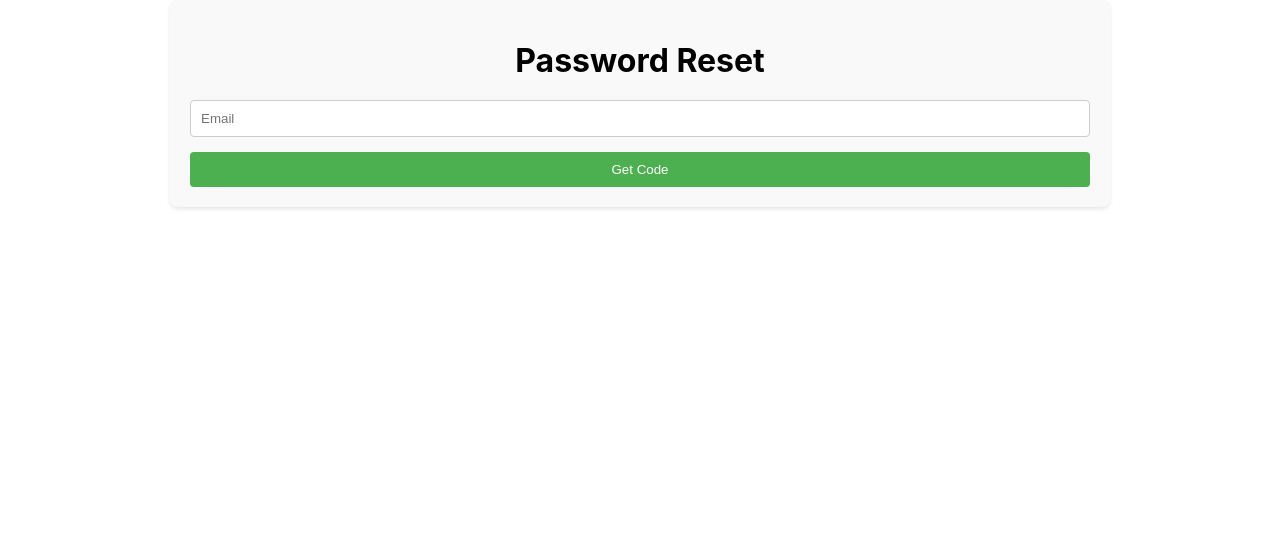
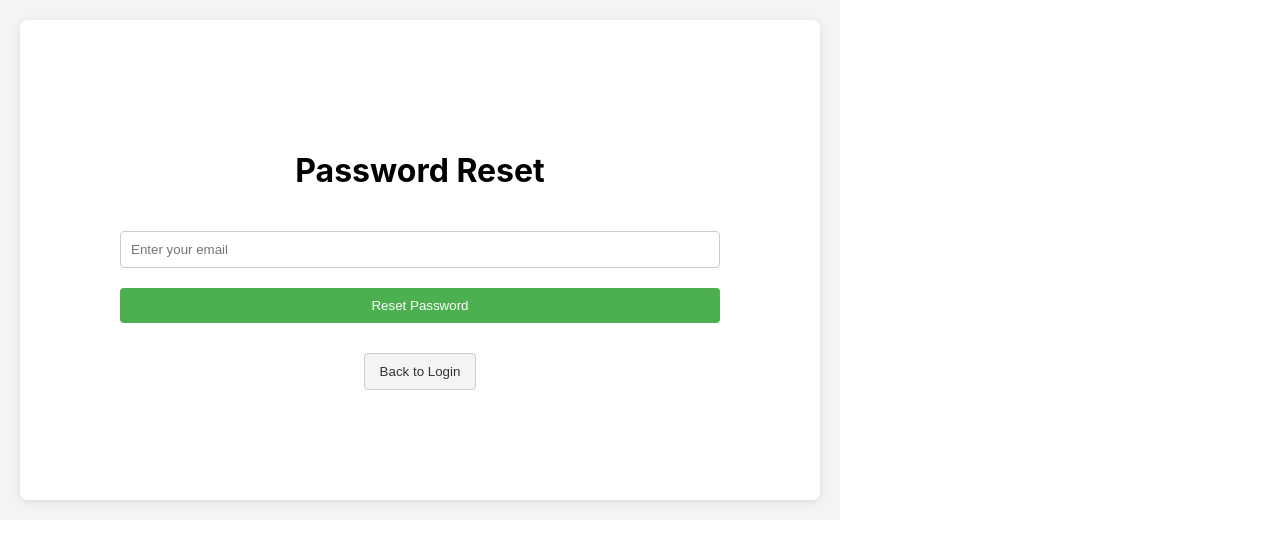
Before and after one commit to TS29TR21/Front-end, a React (Create React App) app in the folder frontend-bananaboat/: page /reset-password-page in a window 1280 px wide. Shown: the top 548 px of the page. Built offline with nearby package versions, Linux system fonts and the light colour scheme.

Commit message:
Update page navigation.

```diff
--- a/frontend-bananaboat/src/components/home.js
+++ b/frontend-bananaboat/src/components/home.js
@@ -64,6 +64,8 @@ const Home = () => {
         return <ResourceReport />;
       case "update-user-role":
         return <UpdateUserRole />;
+      default:
+      return <h2>Welcome to Share2Teach</h2>;
     }
   };
 
@@ -142,14 +144,6 @@ const Home = () => {
                 Self-Directed Learning
               </button>
 
-            </li>
-            <li style={styles.sidebarListItem}>
-              <button
-                style={styles.link}
-                onClick={() => setActiveSection("reset-password")}
-              >
-                Password Reset
-              </button>
             </li>
             <li style={styles.sidebarListItem}>
               <button
--- a/frontend-bananaboat/src/components/login.js
+++ b/frontend-bananaboat/src/components/login.js
@@ -1,4 +1,5 @@
 import React, { useState } from "react";
+import PasswordReset from "./reset-password.js";
 
 const Login = () => {
   // Manage form state
@@ -6,6 +7,9 @@ const Login = () => {
     username_or_email: "",
     password: "",
   });
+
+  // Manage section state
+  const [activeSection, setActiveSection] = useState("login");
 
   // Handle form input change
   const handleInputChange = (e) => {
@@ -23,13 +27,20 @@ const Login = () => {
     console.log("Form data:", formData);
   };
 
-  return (
-    <div style={styles.pageContainer}>
-      <main style={styles.mainContent}>
-        <header style={styles.header}>
-          <h1>Login</h1>
-        </header>
+  // Function to handle navigation to password reset
+  const handleForgotPasswordClick = () => {
+    setActiveSection("reset-password");
+  };
 
+  // Function to handle back navigation to login
+  const handleBackToLoginClick = () => {
+    setActiveSection("login");
+  };
+
+  // Render content based on the active section
+  const renderSectionContent = () => {
+    if (activeSection === "login") {
+      return (
         <form onSubmit={handleLoginSubmit} style={styles.form}>
           <div style={styles.formGroup}>
             <input
@@ -59,11 +70,34 @@ const Login = () => {
             />
           </div>
         </form>
+      );
+    } else if (activeSection === "reset-password") {
+      return <PasswordReset handleBackToLoginClick={handleBackToLoginClick} />;
+    }
+  };
 
-        <center>
-          <br />
-          <a href="/resetPasswordPage" style={styles.forgotPassword}>Forgot Password?</a>
-        </center>
+  return (
+    <div style={styles.pageContainer}>
+      <main style={styles.mainContent}>
+        <header style={styles.header}>
+          <h1>Login</h1>
+        </header>
+
+        {/* Render login form or password reset component */}
+        {renderSectionContent()}
+
+        {activeSection === "login" && (
+          <center>
+            <br />
+            <a
+              href="#"
+              onClick={handleForgotPasswordClick}
+              style={styles.forgotPassword}
+            >
+              Forgot Password?
+            </a>
+          </center>
+        )}
       </main>
     </div>
   );
@@ -73,7 +107,7 @@ const Login = () => {
 const styles = {
   pageContainer: {
     display: "flex",
-    height: "50vh",
+    height: "60vh",
     padding: "20px",
     backgroundColor: "#f4f4f4",
   },
@@ -130,6 +164,7 @@ const styles = {
   forgotPassword: {
     textDecoration: "none",
     color: "#4CAF50",
+    cursor: "pointer",
   },
 };
 
--- a/frontend-bananaboat/src/components/reset-password.js
+++ b/frontend-bananaboat/src/components/reset-password.js
@@ -1,117 +1,120 @@
-import React, { useState } from 'react';
+import React, { useState } from "react";
 
-// Password Reset Component
-const PasswordReset = () => {
-  const [email, setEmail] = useState('');
+const PasswordReset = ({ handleBackToLoginClick }) => {
+  const [email, setEmail] = useState("");
 
-  // Handle input change
-  const handleEmailChange = (e) => {
+  const handleInputChange = (e) => {
     setEmail(e.target.value);
   };
 
-  // Handle form submission for password reset
-  const handleSubmit = async (e) => {
+  const handleResetSubmit = (e) => {
     e.preventDefault();
-
-    // Perform form validation (e.g., check for empty email)
-    if (!email) {
-      alert("Please enter your email.");
-      return;
-    }
-
-    try {
-      const response = await fetch('resetPassword', {
-        method: 'POST',
-        headers: {
-          'Content-Type': 'application/json',
-          'X-CSRFToken': getCSRFToken(), // Adjust based on your CSRF token implementation
-        },
-        body: JSON.stringify({ email }),
-      });
-
-      if (response.ok) {
-        alert('A reset code has been sent to your email.');
-        // Optionally, redirect or reset form if necessary
-      } else {
-        alert('Failed to send reset code. Please try again.');
-      }
-    } catch (error) {
-      console.error('Error during password reset:', error);
-      alert('An error occurred while sending the reset code.');
-    }
-  };
-
-  // Function to get CSRF token
-  const getCSRFToken = () => {
-    return document.cookie
-      .split('; ')
-      .find(item => item.startsWith('csrftoken='))
-      ?.split('=')[1];
+    // Logic for handling password reset
+    console.log("Email for password reset:", email);
   };
 
   return (
-    <div style={styles.container}>
-      <h1 style={styles.title}>Password Reset</h1>
-      <form onSubmit={handleSubmit} style={styles.form}>
-        <div style={styles.inputGroup}>
+    <div style={styles.pageContainer}>
+      <main style={styles.mainContent}>
+        <header style={styles.header}>
+          <h1>Password Reset</h1>
+        </header>
+
+        <form onSubmit={handleResetSubmit} style={styles.form}>
+          <div style={styles.formGroup}>
             <input
-            type="text"
-            placeholder="Email"
-            name="email"
+              type="email"
+              placeholder="Enter your email"
               value={email}
-            onChange={handleEmailChange}
-            required
+              onChange={handleInputChange}
               style={styles.input}
             />
           </div>
-        <button type="submit" style={styles.submitButton}>Get Code</button>
+          <div style={styles.formGroup}>
+            <input
+              type="submit"
+              value="Reset Password"
+              style={styles.submitButton}
+            />
+          </div>
         </form>
+
+        {/* Back to Login button */}
+        <button onClick={handleBackToLoginClick} style={styles.backButton}>
+          Back to Login
+        </button>
+      </main>
     </div>
   );
 };
 
 // Styles for the component
 const styles = {
-  container: {
-    maxWidth: '900px', // Increased width for more horizontal space
-    margin: 'auto',
-    padding: '20px',
-    backgroundColor: '#f9f9f9',
-    borderRadius: '8px',
-    boxShadow: '0 2px 4px rgba(0,0,0,0.1)',
-    WebkitBoxShadow: '0 2px 4px rgba(0,0,0,0.1)', // Safari
-    MozBoxShadow: '0 2px 4px rgba(0,0,0,0.1)',    // Firefox
+  pageContainer: {
+    display: "flex",
+    height: "60vh",
+    width: "100vh",
+    padding: "20px",
+    backgroundColor: "#f4f4f4",
   },
-  title: {
-    textAlign: 'center',
-    marginBottom: '20px',
+  mainContent: {
+    flex: 1,
+    padding: "20px",
+    backgroundColor: "#ffffff",
+    borderRadius: "8px",
+    WebkitBoxShadow: "0 2px 10px rgba(0,0,0,0.1)", // Safari
+    MozBoxShadow: "0 2px 10px rgba(0,0,0,0.1)",    // Firefox
+    boxShadow: "0 2px 10px rgba(0,0,0,0.1)",       // Standard property
+    overflowY: "auto",
+    display: 'flex',
+    flexDirection: 'column',
+    alignItems: 'center', // Center content horizontally
+    justifyContent: 'center', // Center content vertically
+  },
+  header: {
+    textAlign: "center",
+    marginBottom: "20px",
   },
   form: {
-    display: 'flex',
-    flexDirection: 'column',
+    display: "flex",
+    flexDirection: "column",
+    alignItems: "center",
+    width: "100%",
+    maxWidth: "600px", // Increased max width for more horizontal space
   },
-  inputGroup: {
-    marginBottom: '15px', // Margin between input groups
+  formGroup: {
+    marginBottom: "20px", // Increased margin for more spacing
+    width: "100%",
   },
   input: {
-    padding: '10px',
-    borderRadius: '4px',
-    border: '1px solid #ccc',
-    width: '100%', // Full width for the input
-    WebkitBoxSizing: 'border-box', // Safari
-    MozBoxSizing: 'border-box',    // Firefox
-    boxSizing: 'border-box',       // Standard
+    width: "100%",
+    padding: "10px",
+    borderRadius: "4px",
+    border: "1px solid #ccc",
+    WebkitBoxSizing: "border-box", // Safari
+    MozBoxSizing: "border-box",    // Firefox
+    boxSizing: "border-box",       // Standard property
   },
   submitButton: {
-    padding: '10px',
-    backgroundColor: '#4CAF50',
-    color: 'white',
-    border: 'none',
-    borderRadius: '4px',
-    cursor: 'pointer',
-    WebkitTransition: 'background-color 0.3s ease', // Safari
-    MozTransition: 'background-color 0.3s ease',    // Firefox
-    transition: 'background-color 0.3s ease',       // Standard
+    padding: "10px 15px",
+    backgroundColor: "#4CAF50",
+    color: "white",
+    border: "none",
+    borderRadius: "4px",
+    cursor: "pointer",
+    width: "100%",
+    WebkitTransition: "background-color 0.3s ease", // Safari
+    MozTransition: "background-color 0.3s ease",    // Firefox
+    transition: "background-color 0.3s ease",       // Standard property
+  },
+  backButton: {
+    padding: "10px 15px",
+    backgroundColor: "#f4f4f4",
+    color: "#333",
+    border: "1px solid #ccc",
+    borderRadius: "4px",
+    cursor: "pointer",
+    marginTop: "10px",
   },
 };
 
```
Lines whose indentation alone changed are shown as unchanged.
